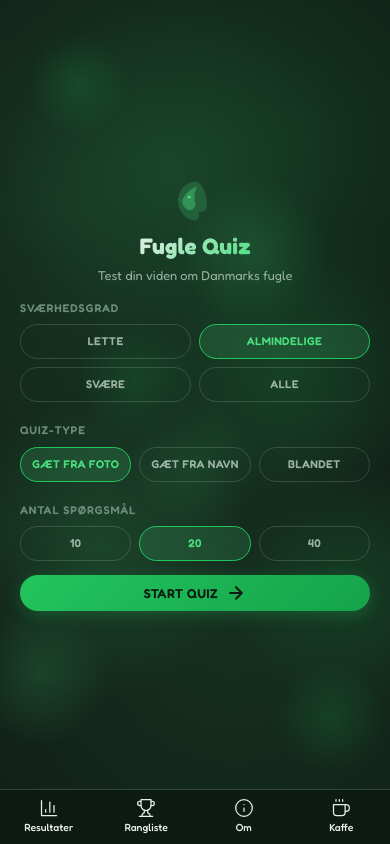
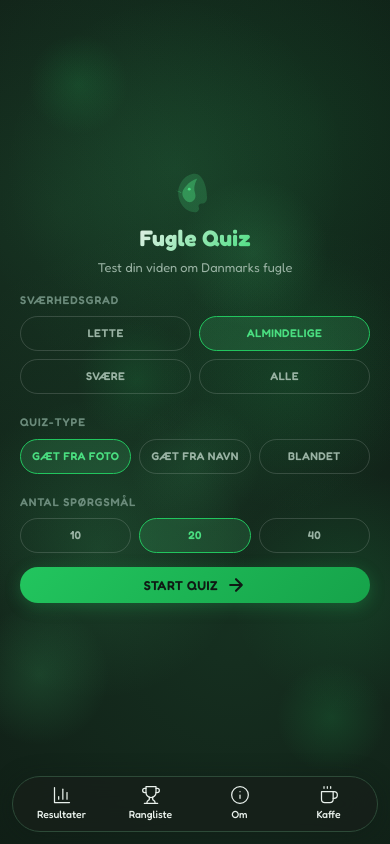
Before and after one commit to magnify/bird-quiz, a Next.js app: page / in a window 390 px wide. Built offline with nearby package versions, Linux system fonts and the light colour scheme; no server answers; the database is empty.

Commit message:
style: transform bottom nav into floating pill (kolony style, bird quiz tokens) (#10)

```diff
--- a/src/components/quiz/quiz.css
+++ b/src/components/quiz/quiz.css
@@ -268,15 +268,17 @@
 @media (max-width: 640px) {
   .mobile-bottom-nav {
     position: fixed;
-    bottom: 0;
-    left: 0;
-    right: 0;
+    bottom: var(--quiz-gap-md);
+    left: var(--quiz-gap-md);
+    right: var(--quiz-gap-md);
     z-index: 100;
-    background: rgba(15, 26, 20, 0.95);
-    backdrop-filter: blur(12px);
-    -webkit-backdrop-filter: blur(12px);
-    border-top: 1px solid var(--quiz-border);
-    padding: var(--quiz-gap-xs) 0;
+    background: color-mix(in srgb, var(--quiz-bg-secondary) 92%, transparent);
+    backdrop-filter: blur(16px);
+    -webkit-backdrop-filter: blur(16px);
+    border: 1px solid var(--quiz-border);
+    border-radius: var(--quiz-radius-pill);
+    box-shadow: 0 4px 24px color-mix(in srgb, var(--quiz-background) 40%, transparent);
+    padding: var(--quiz-gap-xs);
     display: flex;
     justify-content: space-around;
     gap: 0;
@@ -291,15 +293,17 @@
     padding: var(--quiz-gap-xs) var(--quiz-gap-sm);
     text-decoration: none;
     color: var(--quiz-text-muted);
-    transition: color var(--quiz-transition);
-  }
-
-  .mobile-nav-item:active {
-    opacity: 0.7;
+    border-radius: var(--quiz-radius-md);
+    transition: color var(--quiz-transition), background-color var(--quiz-transition);
+  }
+
+  .mobile-nav-item:hover {
+    color: var(--quiz-accent);
   }
 
   .mobile-nav-item.active {
     color: var(--quiz-accent);
+    background: var(--quiz-accent-glow);
   }
 
   .mobile-nav-icon {
@@ -315,12 +319,12 @@
     letter-spacing: 0;
   }
 
-  /* Adjust screens to account for bottom nav */
+  /* Adjust screens to account for floating pill nav */
   #start-screen,
   #secondary-screen,
   #my-results-screen,
   #leaderboard-screen {
-    padding-bottom: 60px;
+    padding-bottom: 76px;
   }
 }
 
```
